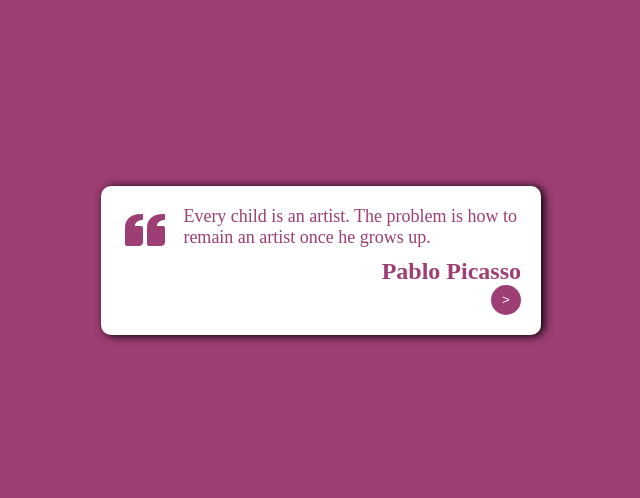
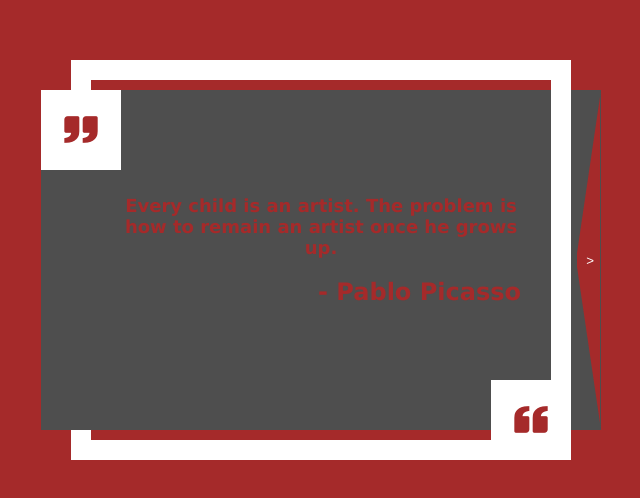
Before and after one commit to saac17/entregable1-react, a React (Vite) app: page / in a window 1280 px wide. Shown: the part 140-638 px from the top of the page, without its empty margins (319-959 px from the left). Built offline with nearby package versions, Linux system fonts and the light colour scheme.

Commit message:
design card quote

```diff
--- a/index.html
+++ b/index.html
@@ -4,7 +4,7 @@
     <meta charset="UTF-8" />
     <link rel="icon" type="image/svg+xml" href="/vite.svg" />
     <meta name="viewport" content="width=device-width, initial-scale=1.0" />
-    <title>Vite + React</title>
+    <title>Quote Box</title>
     <link href='https://unpkg.com/boxicons@2.1.2/css/boxicons.min.css' rel='stylesheet'>
   </head>
   <body>
--- a/src/App.css
+++ b/src/App.css
@@ -1,44 +1,138 @@
 body{
     margin: 0;
+    padding: 0;
 }
 p, h1{
     margin-top: 0;
     margin-bottom: 0;
 }
 .App{
-    min-height: 100vh;
-    width: 100%;
-    display: flex;
-    justify-content: center;
-    align-items: center;
+    height: 100vh;
+    width: 100vw;
+    font-family: 'Lucida Sans', 'Lucida Sans Regular', 'Lucida Grande', 'Lucida Sans Unicode', Geneva, Verdana, sans-serif;
 }
 .card{
-    background-color: white;
-    padding: 20px;
-    border-radius: 10px;
-    box-shadow: 3px 1px 10px black;
-    max-width: 400px;
+    position: absolute;
+    top: 50%;
+    left: 50%;
+    transform: translate(-50%, -50%);
+    width: 500px;
+    height: 400px;
+    transform-style: preserve-3d;
+    perspective: 2000px;
+    transition: .5s;
+}
+.card:hover{
+    transform: translate(-50%, -50%) rotateY(-30deg) skewY(5deg);
+}
+.card::before{
+    content: '';
+    position: absolute;
+    top: 0;
+    left: 0;
+    width: 100%;
+    height: 100%;
+    background: transparent;
+    border-top: 20px solid #fff;
+    border-left: 20px solid #fff;
+    box-sizing: border-box;
+}
+.card::after{
+    content: '';
+    position: absolute;
+    top: 0;
+    left: 0;
+    width: 100%;
+    height: 100%;
+    background: transparent;
+    border-bottom: 20px solid #fff;
+    border-right: 20px solid #fff;
+    box-sizing: border-box;
+}
+.card .text{
+    position: absolute;
+    top: 30px;
+    left: -30px;
+    background: #4e4e4e;
+    width: calc(100% + 60px);
+    height: calc(100% - 60px);
+    transition: .5s;
+}
+.card:hover .text{
+    transform: rotateY(30deg) skewY(-5deg);
+}
+.text div{
+    position: absolute;
+    top: 50%;
+    left: 0;
+    width: 100%;
+    transform: translateY(-50%);
+    padding: 40px 80px;
+    box-sizing: border-box;
+    text-align: center;
+    z-index: 3;
 }
 .card_quote{
-    margin-bottom: 10px;
+    margin: 0 0 20px;
     font-size: 18px;
+    font-weight: 600;
 }
 .card_author{
-    margin-left: auto;
-    width: max-content;
+    display: flex;
+    justify-content: end;
+    align-items: center;
+    padding: 0;
+    margin: 0 0 20px;
+    width: 100%;
+}
+.bx{
+    width: 80px;
+    height: 80px;
+    background: #fff;
+    text-align: center;
+    line-height: 80px !important;
+    font-size: 40px !important;
+}
+.bx.bx1{
+    position: absolute;
+    top: 0;
+    left: 0;
+}
+.bx.bx2{
+    position: absolute;
+    bottom: 0;
+    right: 0;
+    z-index: 1;
 }
 .card_btn{
+    position: absolute;
+    top: 0;
+    right: 0;
     display: block;
-    margin-left: auto;
+    text-align: right;
     color: white;
-    border: none;
-    width: 30px;
-    aspect-ratio: 1;
-    border-radius: 50%;
+    border: solid 1px #4e4e4e;
+    width: 25px;
+    height: 100%;
+    clip-path: polygon(100% 0, 0 50%, 100% 100%);
     cursor: pointer;
+    z-index: 5;
 }
 .card_btn:hover{
     filter: brightness(1.2);
-    transform: scale(1.05);
     transition: filter 100ms ease, transform 100ms ease;
 }
+
+
+@media screen and (max-width:768px) {
+    .card{
+        width: 350px;
+        height: 250px;
+    }
+    .card_quote{
+        font-size: 16px;
+    }
+    .card_author{
+        font-size: 22px;
+    }
+}
--- a/src/App.jsx
+++ b/src/App.jsx
@@ -22,6 +22,14 @@ function App() {
     setRandomColor(color[getIndexRandom(color)])
   }
 
+  let newArray = []
+  for (let i = 0; i < quotes.length; i++) {
+    newArray.push(quotes[i].author)
+    // console.log(quotes[i].author);
+  }
+  console.log(newArray);
+  // const uniqueArray = [...new Set(newArray)];
+  // console.log(uniqueArray);
 
   return (
     <div style={backgroundObject} className="App">
--- a/src/components/Button.jsx
+++ b/src/components/Button.jsx
@@ -5,13 +5,13 @@ const Button = ({randomColor, getRandomAll}) => {
         backgroundColor: randomColor
     }
   return (
-    <div>
+    <>
         <button
             className='card_btn'
             style={backgroundObj}
             onClick={getRandomAll}
         >&#62;</button>
-    </div>
+    </>
   )
 }
 
--- a/src/components/QuoteBox.jsx
+++ b/src/components/QuoteBox.jsx
@@ -2,19 +2,26 @@ import React from 'react'
 import Button from './Button'
 
 const QuoteBox = ({randomQuote, randomColor, getRandomAll}) => {
+  let URL = 'https://i.pinimg.com/236x/ff/f5/8b/fff58bbbbf1242055d393db0f591d636.jpg'
   const colorObj = {
-        color: randomColor
+    color: randomColor,
+    transition: '.5s'
   }
 
   return (
     <article style={colorObj} className='card'>
-        <i class='bx-pull-left bx-lg bx bxs-quote-left'></i>
+      <i className='bx bxs-quote-left bx2'></i>
+      <div className='text'>
+        <i className='bx bxs-quote-right bx1'></i>
+        <div>
           <p className='card_quote'>{randomQuote.quote}</p>
-        <h1 className='card_author'>{randomQuote.author}</h1>
+          <h1 className='card_author'>- {randomQuote.author}</h1>
+        </div>
         <Button
               randomColor={randomColor}
               getRandomAll={getRandomAll}
           />
+      </div>
     </article>
   )
 }
--- a/src/json/quotes.json
+++ b/src/json/quotes.json
@@ -397,7 +397,7 @@
     },
     {
       "quote": "Nothing is impossible, the word itself says, “I’m possible!”",
-      "author": "–Audrey Hepburn"
+      "author": "Audrey Hepburn"
     },
     {
       "quote": "The only way to do great work is to love what you do.",
--- a/src/utils/color.js
+++ b/src/utils/color.js
@@ -1,3 +1,3 @@
-const color = ['#1433d6', '#696585', '#860e76', '#83b865', '#9d3e74', '#953748', '#091843']
+const color = ['#1433d6', '#696585', '#860e76', '#83b865', '#9d3e74', '#953748', '#091843', '#8A2BE2', '#A52A2A', '#B8860B', '#483D8B', '#ADFF2F']
 
 export default color
```
Lines whose indentation alone changed are shown as unchanged.
